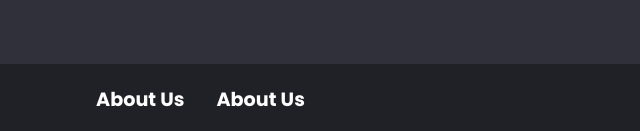
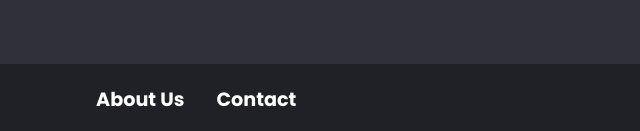
Before and after one commit to YannickEsc/Frontend_musicpage, a plain HTML site: page Frontend_musicpage/discover.html in a window 1280 px wide. Shown: the part 666-797 px from the top of the page, 0-640 px from the left. Drawn offline with Linux system fonts and the light colour scheme.

Commit message:
Update discover.html

```diff
--- a/Frontend_musicpage/discover.html
+++ b/Frontend_musicpage/discover.html
@@ -48,7 +48,7 @@
             <nav class="footer-nav">
                 <ul>
                     <li><a href="#">About Us</a></li>
-                    <li><a href="#">About Us</a></li>
+                    <li><a href="#">Contact</a></li>
                 </ul>
             </nav>
             <nav class="social-nav">
```
